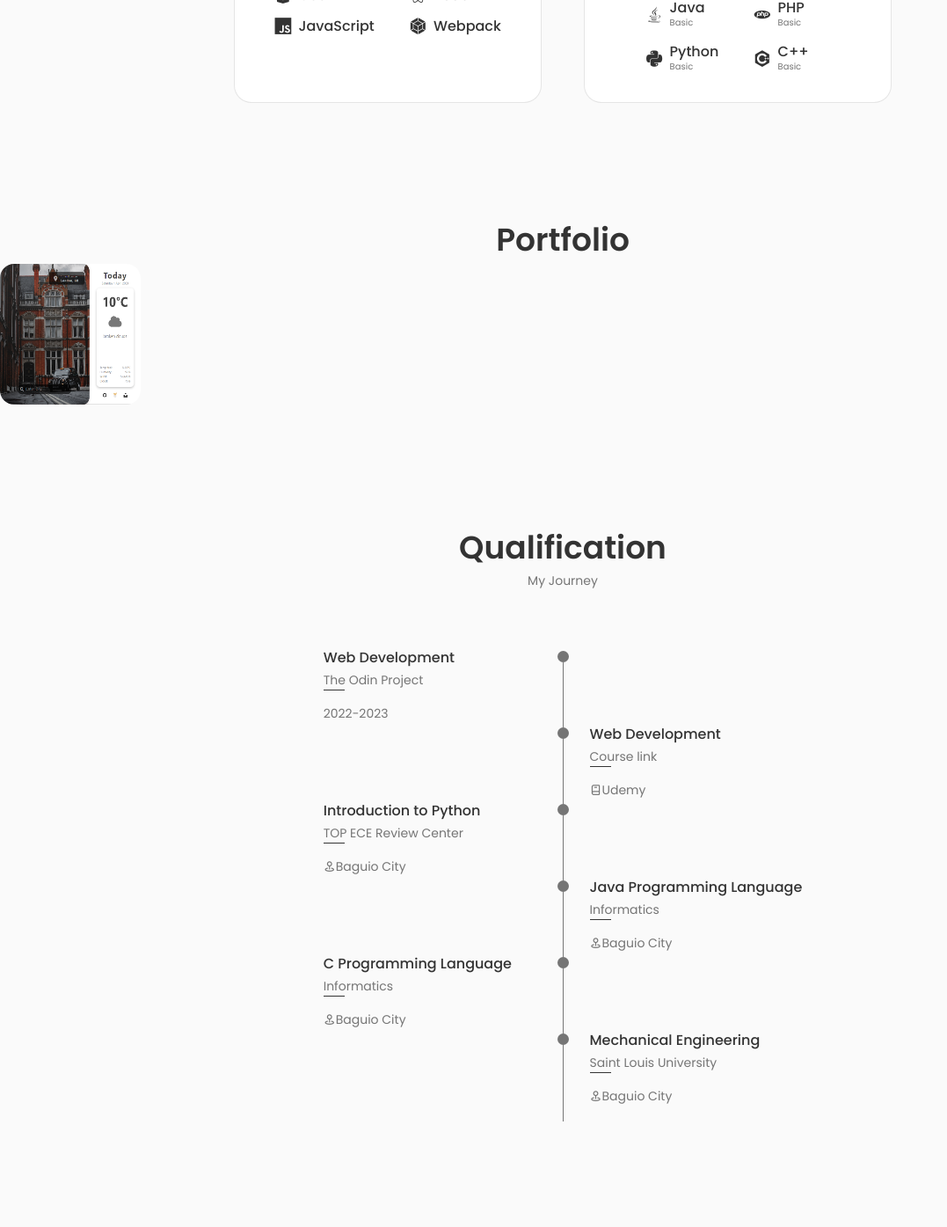
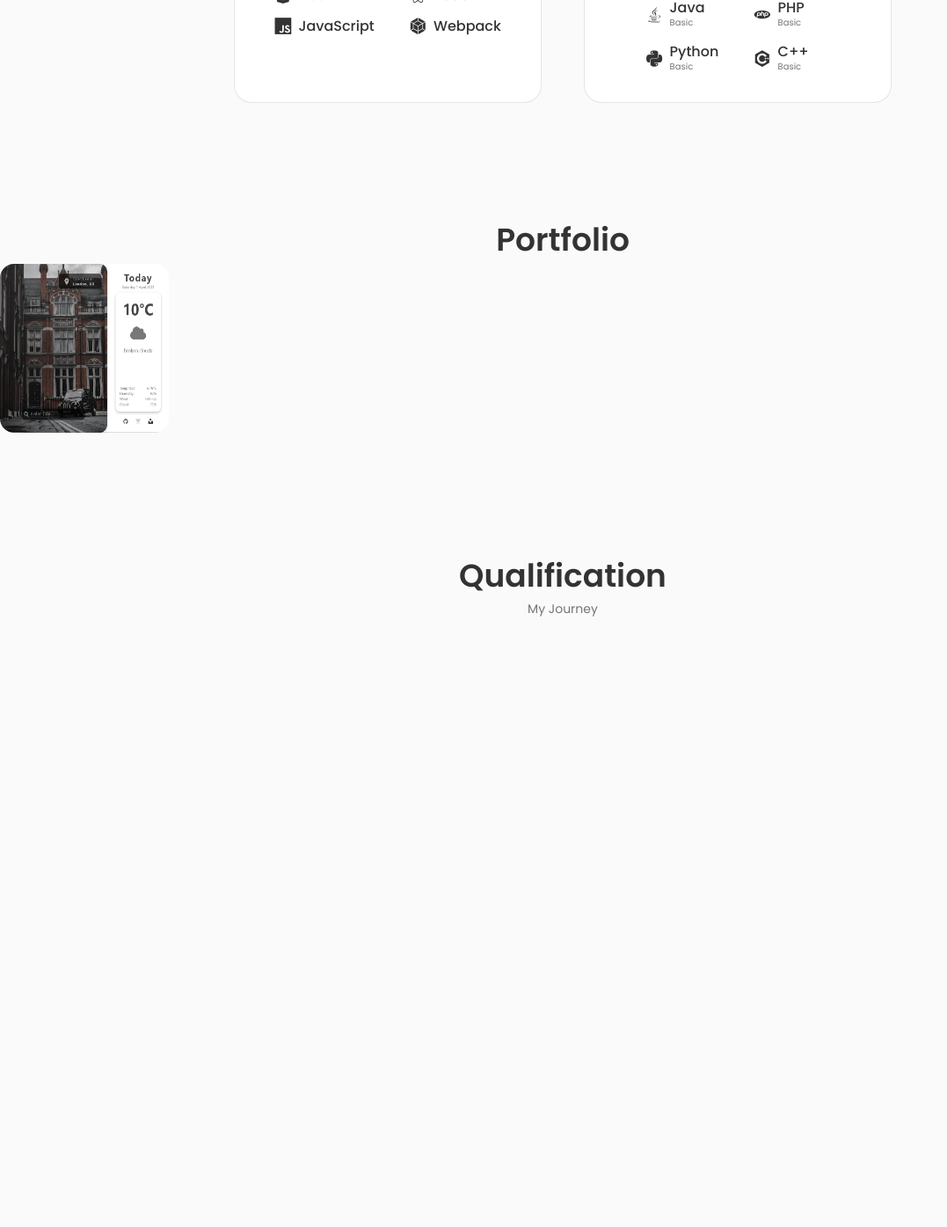
Before and after one commit to hayaman3/portfolio, a React (Create React App) app: page / in a window 1280 px wide. Shown: the part 1643-3038 px from the top of the page at 88% size, without its empty margins (0-1077 px from the left). Built offline with nearby package versions, Linux system fonts and the light colour scheme.

Commit message:
added animation to Qualification component

```diff
--- a/package.json
+++ b/package.json
@@ -14,8 +14,8 @@
     "web-vitals": "^2.1.4"
   },
   "scripts": {
-    "start": "react-scripts start",
-    "build": "react-scripts build",
+    "start": "export SET NODE_OPTIONS=--openssl-legacy-provider && react-scripts start",
+    "build": "export SET NODE_OPTIONS=--openssl-legacy-provider && react-scripts build",
     "test": "react-scripts test",
     "eject": "react-scripts eject"
   },
--- a/src/App.jsx
+++ b/src/App.jsx
@@ -1,5 +1,5 @@
 import React from 'react';
-import './app.css';
+import './assets/CSS/app.css';
 import Header from './components/header/Header';
 import Home from './components/home/Home';
 import About from './components/about/About';
--- a/src/components/portfolio/portfolio.css
+++ b/src/components/portfolio/portfolio.css
@@ -1,5 +1,7 @@
 .portfolio-image-short {
-  height: 10rem;
-  width: 10rem;
+  height: 12rem;
+  width: 12rem;
   border-radius: 1rem;
+  filter: grayscale(60%);
+
 }
--- a/src/components/qualification/Qualification.jsx
+++ b/src/components/qualification/Qualification.jsx
@@ -1,5 +1,20 @@
 import React from 'react';
 import './qualification.css';
+
+const observer = new IntersectionObserver((entries) => {
+  entries.forEach((entry) => {
+    if (entry.isIntersecting) {
+      entry.target.classList.add('show');
+    } else {
+      entry.target.classList.remove('show');
+    }
+  });
+});
+
+const hiddenElements = document.querySelectorAll(
+  '.qualification-data hidden'
+);
+hiddenElements.forEach((el) => observer.observe(el));
 
 function Qualification() {
   return (
@@ -8,7 +23,7 @@ function Qualification() {
       <span className="section-subtitle">My Journey</span>
 
       <div className="qualification-container container">
-        <div className="qualification-data">
+        <div className="qualification-data hidden">
           <div>
             <h3 className="qualification-title">Web Development</h3>
             <span className="qualification-subtitle">
@@ -33,7 +48,7 @@ function Qualification() {
           </div>
         </div>
 
-        <div className="qualification-data">
+        <div className="qualification-data hidden">
           <div />
           <div>
             <span className="qualification-rounder" />
@@ -59,7 +74,7 @@ function Qualification() {
           </div>
         </div>
 
-        <div className="qualification-data">
+        <div className="qualification-data hidden">
           <div>
             <h3 className="qualification-title">
               Introduction to Python
@@ -86,7 +101,7 @@ function Qualification() {
           </div>
         </div>
 
-        <div className="qualification-data">
+        <div className="qualification-data hidden">
           <div />
           <div>
             <span className="qualification-rounder" />
@@ -113,7 +128,7 @@ function Qualification() {
           </div>
         </div>
 
-        <div className="qualification-data">
+        <div className="qualification-data hidden">
           <div>
             <h3 className="qualification-title">
               C Programming Language
@@ -139,7 +154,8 @@ function Qualification() {
             <span className="qualification-line" />
           </div>
         </div>
-        <div className="qualification-data">
+
+        <div className="qualification-data hidden">
           <div />
           <div>
             <span className="qualification-rounder" />
--- a/src/components/qualification/qualification.css
+++ b/src/components/qualification/qualification.css
@@ -62,6 +62,34 @@
   transform: translate(6px, -7px);
 }
 
+.hidden {
+  opacity: 0;
+  transition: all 1s;
+}
+
+.show {
+  opacity: 1;
+}
+
+/*
+.qualification-data:nth-child(2) {
+  transition-delay: 200ms;
+}
+
+.qualification-data:nth-child(3) {
+  transition-delay: 400;
+}
+
+.qualification-data:nth-child(4) {
+  transition-delay: 600;
+}
+
+@media(prefers-reduced-motion) {
+  .hidden {
+    transition: none;
+  }
+} */
+
 /*=============== BREAKPOINTS ===============*/
 /* For small devices */
 @media screen and (max-width: 350px) {
```
Also changed, not shown: src/assets/CSS/app.css (renamed from src/app.css).
